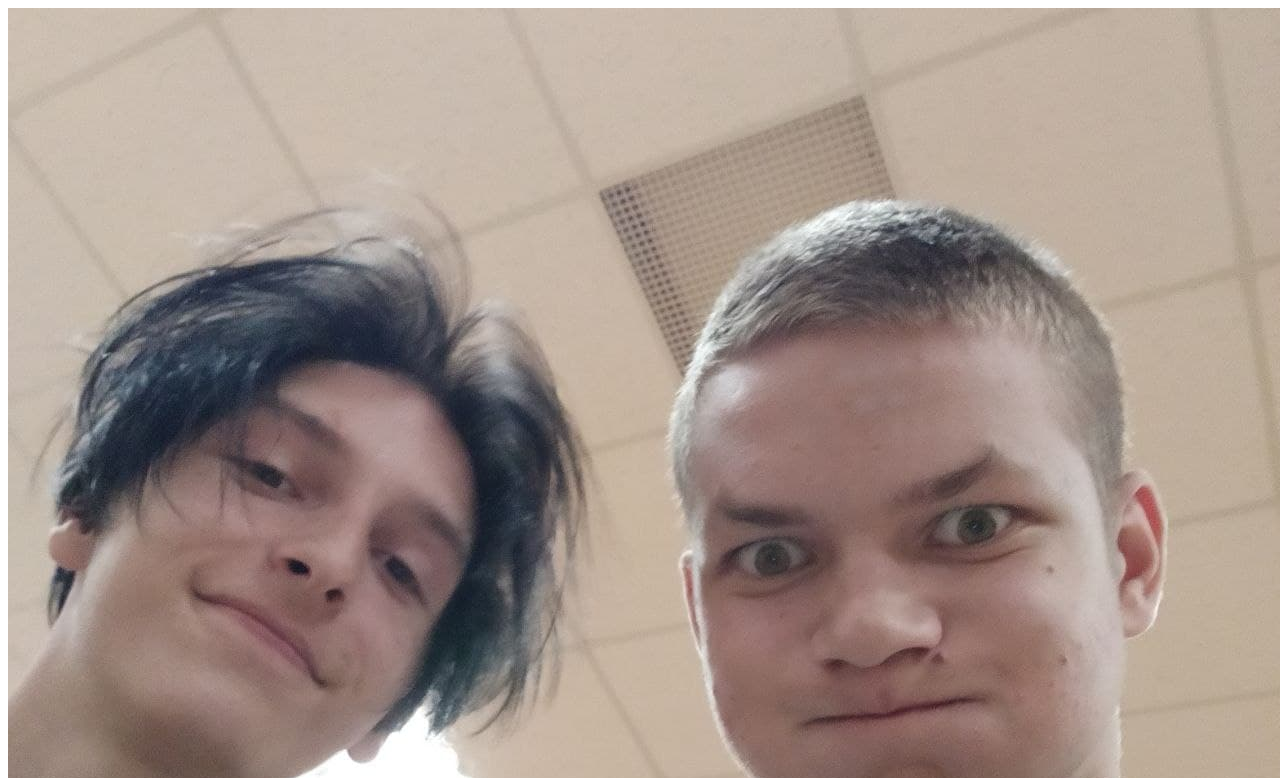
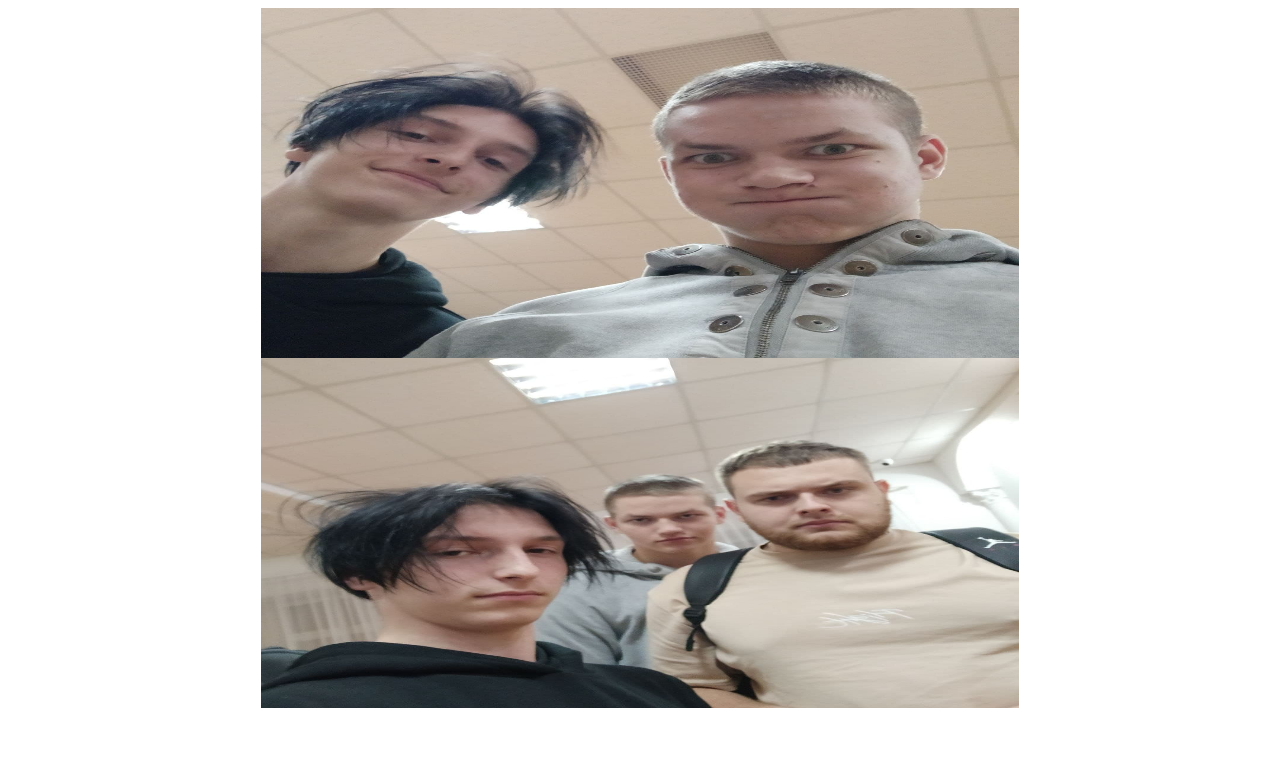
Before and after one commit to Shchelkonohov/shchelkonohov-js, a plain HTML site: page HJ2/page.html in a window 1280 px wide. Shown: the top 778 px of the page. Drawn offline with Linux system fonts and the light colour scheme; files whose address does not match are found by name.

Commit message:
all files

```diff
--- a/HJ2/page.css
+++ b/HJ2/page.css
@@ -1,9 +1,13 @@
-.all{
-    display: flex;
-    flex-direction: column;
+.alma-materall {
+   margin: auto;
+   width: 60%;
 
-}
-.first{
 
 
 }
+
+.first{
+    width: 100%;
+    display: flex;
+   height: 350px;
+}
--- a/HJ2/page.html
+++ b/HJ2/page.html
@@ -1,5 +1,6 @@
 <!DOCTYPE html>
 <html lang="en">
+
 <head>
     <meta charset="UTF-8">
     <meta http-equiv="X-UA-Compatible" content="IE=edge">
@@ -7,17 +8,22 @@
     <link href="page.css" rel="stylesheet">
     <title>Title</title>
 </head>
+
 <body>
-    <div class="all"> </div>
-    <img  class="first" src="C:\Users\АЛЕКС\Desktop\GIT\shchelkonohov-js\HJ2\photo_2021-10-08_17-16-42.jpg">
-    <img class="first" src="C:\Users\АЛЕКС\Desktop\GIT\shchelkonohov-js\HJ2\photo_2021-10-08_17-16-47.jpg">
+    <div class="alma-materall">
+        <div class="all">
+            <div> <img class="first" src="C:\Users\я\Desktop\Git\shchelkonohov-js\HJ2\photo_2021-10-08_17-16-42.jpg">
+            </div>
+            <div><img class="first" src="C:\Users\я\Desktop\Git\shchelkonohov-js\HJ2\photo_2021-10-08_17-16-47.jpg">
+            </div>
 
 
 
 
+        </div>
 
-
-
+    </div>
 
 </body>
+
 </html>
```
